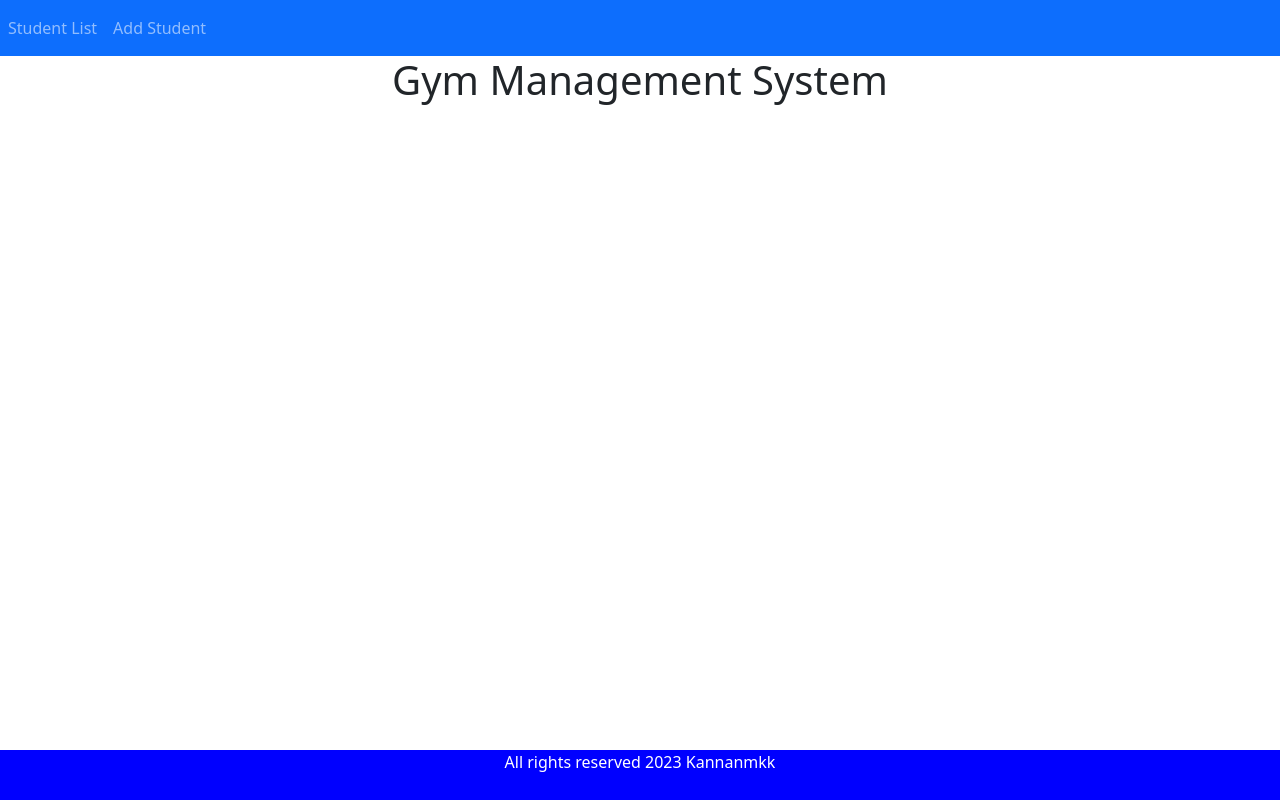
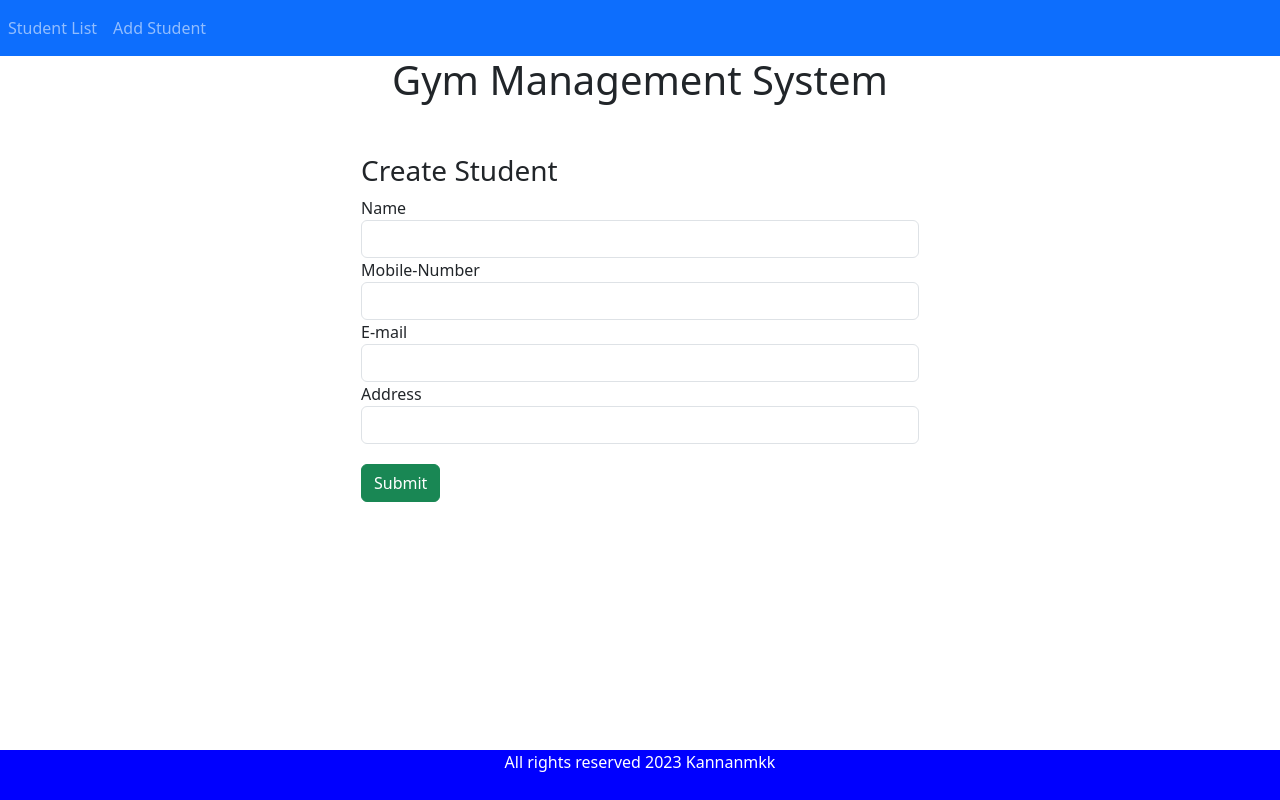
Before and after one commit to MuthukannanK56/Gym_management_system_FrontEnd, an Angular app: page /createstudent in a window 1280 px wide. Before the commit this address led to /. Built offline with nearby package versions, Linux system fonts and the light colour scheme.

Commit message:
Create student page added API integrated

```diff
--- a/src/app/app-routing.module.ts
+++ b/src/app/app-routing.module.ts
@@ -1,9 +1,11 @@
 import { NgModule } from '@angular/core';
 import { RouterModule, Routes } from '@angular/router';
 import { StudentListComponent } from './student-list/student-list.component';
+import { CreateStudentComponent } from './create-student/create-student.component';
 
 const routes: Routes = [
   {path:'students', component:StudentListComponent},
+  {path:'createstudent', component:CreateStudentComponent},
   {path:'', redirectTo:'students', pathMatch:'full'}
 ];
 
--- a/src/app/app.component.html
+++ b/src/app/app.component.html
@@ -5,7 +5,7 @@
             <a routerLink="students" routerLinkActive="active" class="nav-link">Student List</a>
         </li>
         <li class="nav-item">
-            <a routerLink="students" class="nav-link">Add Student</a>
+            <a routerLink="createstudent" class="nav-link">Add Student</a>
         </li>
     </ul>
 </nav>
--- a/src/app/app.module.ts
+++ b/src/app/app.module.ts
@@ -5,15 +5,19 @@ import { AppRoutingModule } from './app-routing.module';
 import { AppComponent } from './app.component';
 import { StudentListComponent } from './student-list/student-list.component';
 import { HttpClientModule } from '@angular/common/http';
+import { CreateStudentComponent } from './create-student/create-student.component';
+import { FormsModule } from '@angular/forms';
 
 @NgModule({
   declarations: [
     AppComponent,
-    StudentListComponent
+    StudentListComponent,
+    CreateStudentComponent
   ],
   imports: [
     BrowserModule,
     AppRoutingModule,
+    FormsModule,
     HttpClientModule
   ],
   providers: [],
--- /dev/null
+++ b/src/app/create-student/create-student.component.html
@@ -0,0 +1,31 @@
+<div class="col-md-6 offset-md-3" style="margin-top: 50px;">
+    <h3>Create Student </h3>
+    <form (ngSubmit)="onSubmit()" name="students">
+
+        <div class="form-group">
+            <label>Name</label>
+            <input type="text" class="form-control" id="name" [(ngModel)]="students.name" name="name">
+        </div>
+
+        <div class="form-group">
+            <label>Mobile-Number</label>
+            <input type="text" class="form-control" id="mobilenumber" [(ngModel)]="students.mobilenumber"
+                name="Mobile-Number">
+        </div>
+
+        <div class="form-group">
+            <label>E-mail</label>
+            <input type="email" class="form-control" id="email" [(ngModel)]="students.email" name="E-mail">
+        </div>
+
+        <div class="form-group">
+            <label>Address</label>
+            <input type="text" class="form-control" id="Address" [(ngModel)]="students.address" name="Address">
+        </div>
+
+        <div style="margin-top: 20px;">
+            <button class="btn btn-success" type="submit">Submit</button>
+        </div>
+
+    </form>
+</div>
--- /dev/null
+++ b/src/app/create-student/create-student.component.ts
@@ -0,0 +1,31 @@
+import { Component, OnInit } from '@angular/core';
+import { Student } from '../student';
+import { Router } from '@angular/router';
+import { StudentService } from '../student.service';
+
+@Component({
+  selector: 'app-create-student',
+  templateUrl: './create-student.component.html',
+  styleUrl: './create-student.component.css'
+})
+export class CreateStudentComponent implements OnInit {
+
+  students: Student = new Student();
+  constructor(
+    private studentservice: StudentService,
+    private router: Router) { }
+
+  ngOnInit(): void { }
+
+  onSubmit() {
+    console.log(this.students)
+    this.studentservice.createStudent(this.students).subscribe(data => {
+      console.log(data);
+      this.router.navigate(["/students"]);
+    }, (error => {
+      console.log(error);
+    }))
+  }
+
+
+}
--- a/src/app/student-list/student-list.component.html
+++ b/src/app/student-list/student-list.component.html
@@ -1,3 +1,4 @@
+<div class="col-md-12 " style="margin-top: 50px;">
 <h2>Student List</h2>
 <table class="table table-striped" style="border: 1px solid #000;">
     <thead >
@@ -18,3 +19,4 @@
     </tbody>
 
 </table>
+</div>
--- a/src/app/student.service.ts
+++ b/src/app/student.service.ts
@@ -8,13 +8,19 @@ import { Student } from './student';
 })
 export class StudentService {
 
-  private baseURL = "http://localhost:8080/api/v1/student";
-  constructor( private httpClient: HttpClient) { }
+  private baseURL = "http://localhost:8080/api/v1/";
+  // private baseeURL = "http://localhost:8080/api/v1/";
+  constructor(private httpClient: HttpClient) { }
 
-  getStudentList(): Observable<Student[]>{
+  getStudentList(): Observable<Student[]> {
 
-    return this.httpClient.get<Student[]>(`${this.baseURL}`);
+    return this.httpClient.get<Student[]>(`${this.baseURL}` + 'student');
 
   }
 
+  createStudent(students: Student): Observable<any> {
+
+    return this.httpClient.post(`${this.baseURL}` + 'addstudent', students);
+  }
+
 }
--- a/src/index.html
+++ b/src/index.html
@@ -3,7 +3,7 @@
 
 <head>
   <meta charset="utf-8">
-  <title>Gym Management System UI</title>
+  <title>Gym Management System</title>
   <base href="/">
   <meta name="viewport" content="width=device-width, initial-scale=1">
   <link rel="icon" type="image/x-icon" href="favicon.ico">
```
Also changed, not shown: src/app/create-student/create-student.component.css (added), 1 other file (tests, documents, lock files or other folders).
